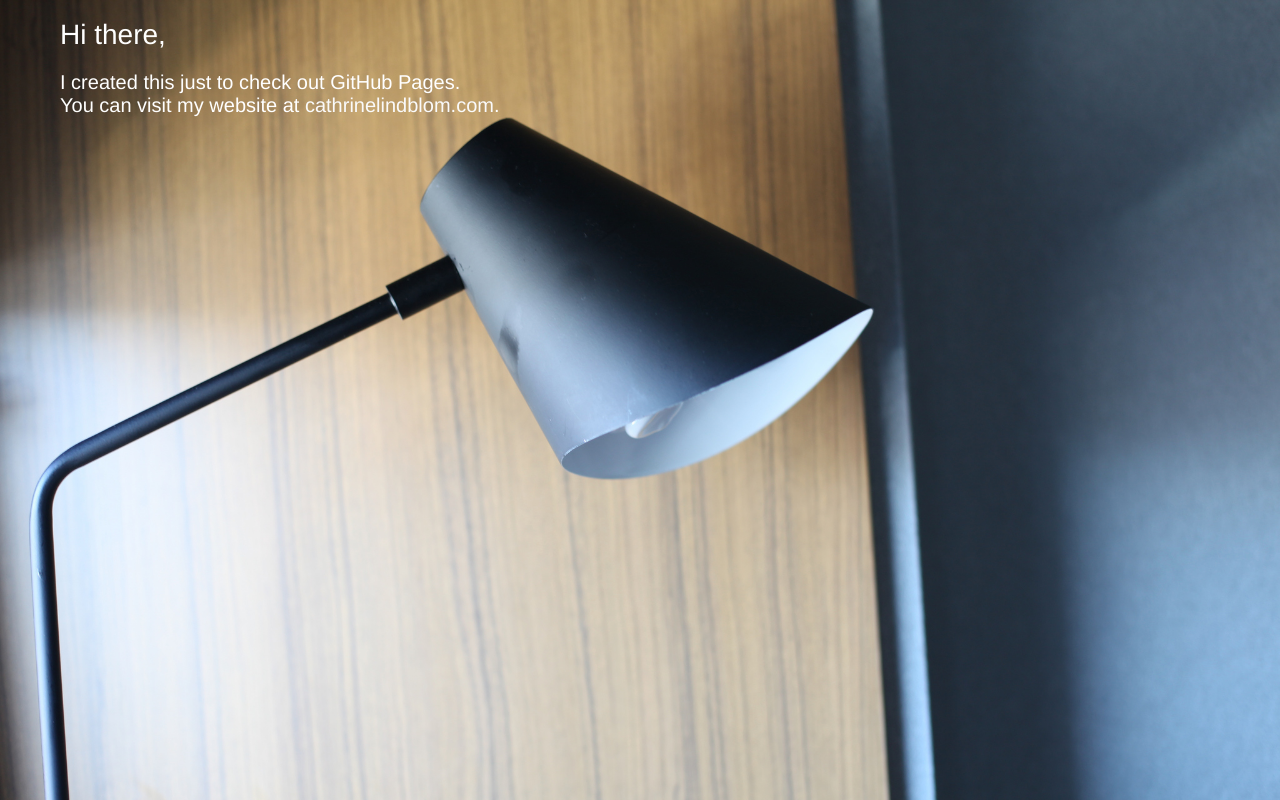
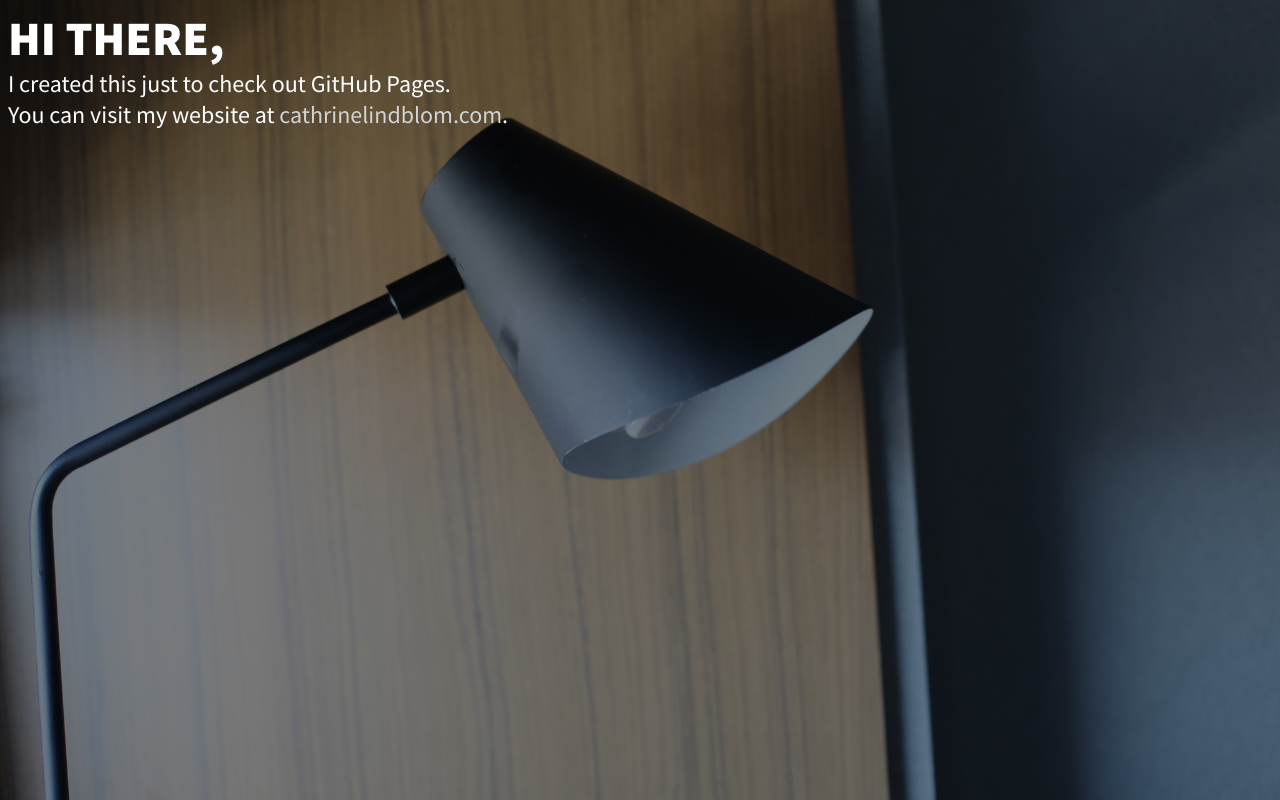
Before and after one commit to lindblomsten/lindblomsten.github.io, a plain HTML site: page index.html in a window 1280 px wide. Drawn offline with Linux system fonts and the light colour scheme.

Commit message:
Learned to tint background images

```diff
--- a/style.css
+++ b/style.css
@@ -1,41 +1,45 @@
+@import url(http://fonts.googleapis.com/css?family=Source+Sans+Pro:400,900);
+
+
 body {
-	 background-image: url("lamp.jpg");
-    background-repeat: no-repeat;
-    background-attachment: fixed;
-     background-size: 100%;
-    background-color: gray;
-    margin-left: 60px;
+    background:
+    linear-gradient(
+      rgba(0, 0, 0, 0.5),
+      rgba(0, 0, 0, 0.5)
+    ),
+    url(lamp.jpg);
+    background-size: cover;
+    font-family: 'Source Sans Pro', sans-serif;
 }
 
 h1 {
-	font-family: helvetica;
-	color: #FFF;
-	font-weight: 100;
-	font-size: 28px;
+  text-transform: uppercase;
+  margin: 0;
+  font-size: 3rem;
+  white-space: nowrap;
+  color: white;
 }
-
 p {
-	font-family: helvetica;
-	color: #FFF;
-	font-weight: 100;
-	font-size: 20px;
+  margin: 0;
+  font-size: 1.5rem;
+  color: white;
 }
 
 /* unvisited link */
 a:link {
-    color: #fafafa;
+    color: #d3d3d3;
     text-decoration: none;
 }
 
 /* visited link */
 a:visited {
-    color: #e0e0e0;
+    color: #d3d3d3;
     text-decoration: none;
 }
 
 /* mouse over link */
 a:hover {
-    color: #d3d3d3;
+    color: #7e7e7e;
     text-decoration: none;
 }
 
```
